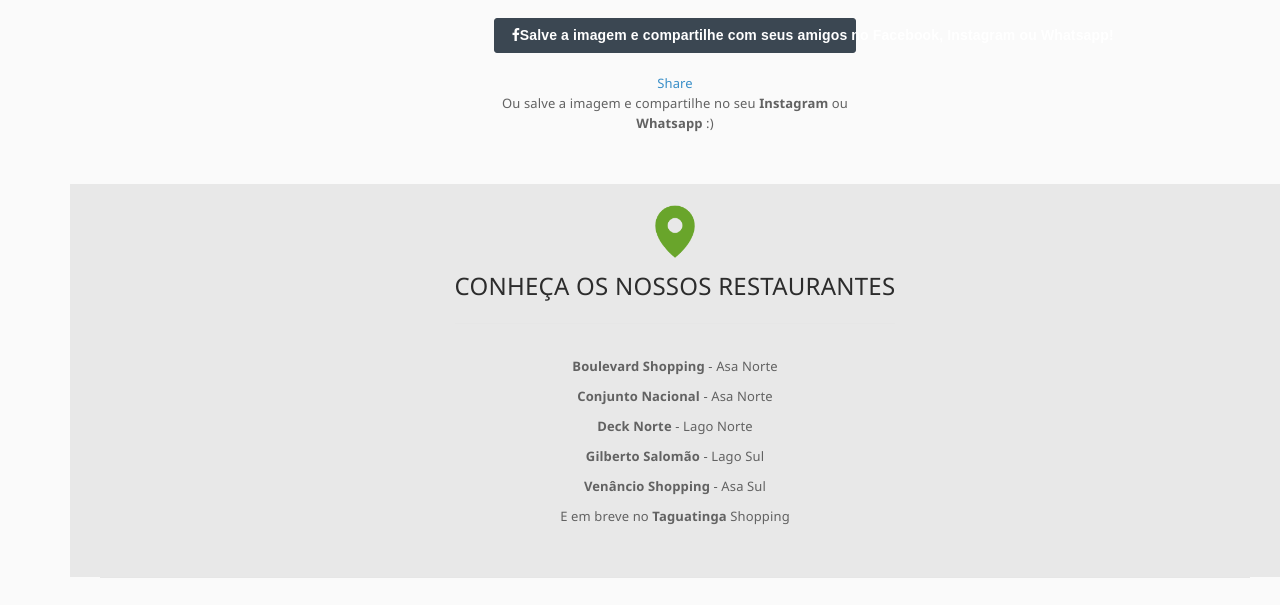
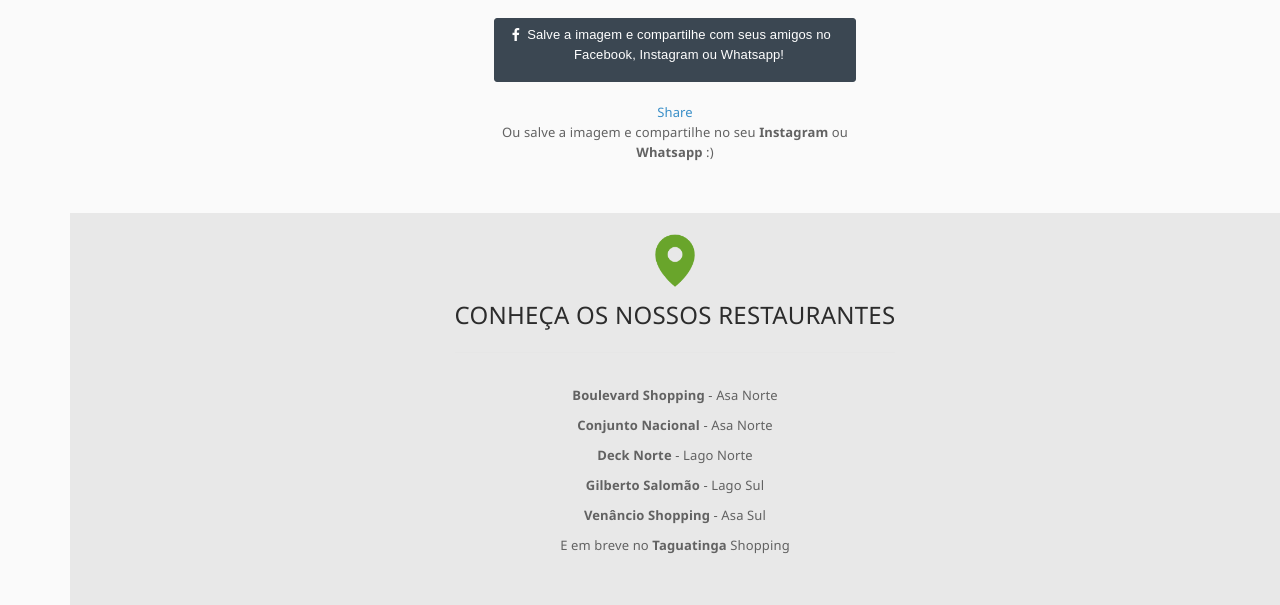
Before and after one commit to willianpinho/tomatzocarnaval, a Flask app: page /sucess/1 in a window 1280 px wide. Shown: the part 582-1187 px from the top of the page. Run offline with Flask 2, Linux system fonts and the light colour scheme; the visitor is signed in with stand-in values (Sample User, id 1); data comes from the database, SQL or seed files in the repository; style sheets or scripts are compiled from the project's sources; some libraries are stand-ins or nearby versions; some web fonts are replaced.

Commit message:
CSS Final 5

```diff
--- a/templates/final.html
+++ b/templates/final.html
@@ -123,7 +123,7 @@
                       <div class="col-md-4 col-md-offset-4">
                       <br>
 
-                      <a class="fb-xfbml-parse-ignore" target="_blank" href="https://www.facebook.com/sharer/sharer.php?u=http%3A%2F%2Fwww.tomatzocarnaval.com%2F&amp;src=sdkpreparse"><button id="share-btn" class="btn btn-block btn-info btn-facebook" type="button"><span class="pull-left"><i class="fa fa-facebook"></i></span><span class="bold">Salve a imagem e compartilhe com seus amigos no Facebook, Instagram ou Whatsapp!</span></button></a>
+                      <a class="fb-xfbml-parse-ignore" target="_blank" href="https://www.facebook.com/sharer/sharer.php?u=http%3A%2F%2Fwww.tomatzocarnaval.com%2F&amp;src=sdkpreparse"><button id="share-btn" class="btn btn-block btn-info btn-facebook" type="button"><span class="pull-left"><i class="fa fa-facebook"></i></span><span class="bold"><p>Salve a imagem e compartilhe com seus amigos no Facebook, Instagram ou Whatsapp!</span></p></button></a>
                       <br>
 
                       <div class="fb-share-button " data-href="http://www.tomatzocarnaval.com/" data-layout="button" data-size="large" data-mobile-iframe="true"><a class="fb-xfbml-parse-ignore" target="_blank" href="https://www.facebook.com/sharer/sharer.php?u=http%3A%2F%2Fwww.tomatzocarnaval.com%2F&amp;src=sdkpreparse">Share</a></div>
```
